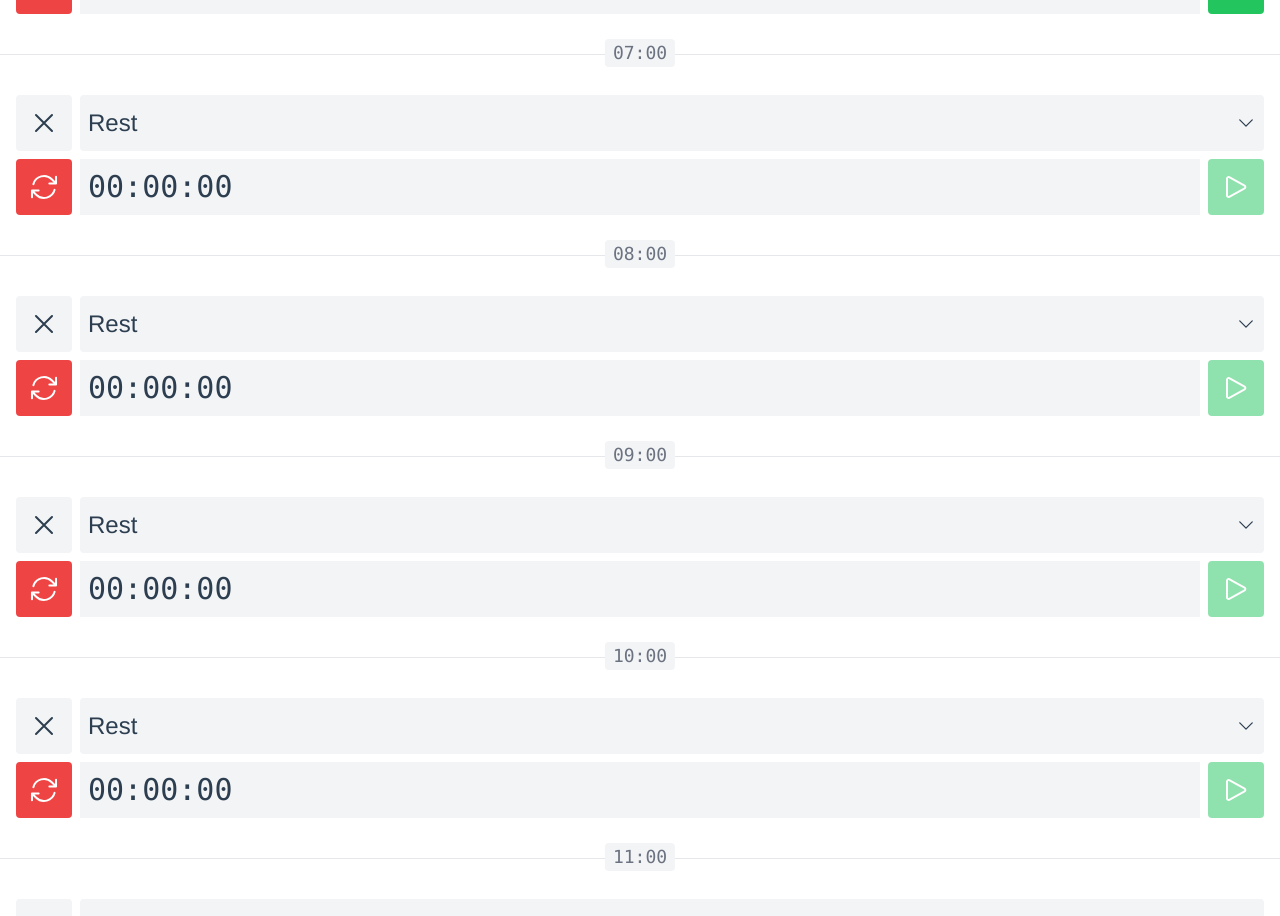
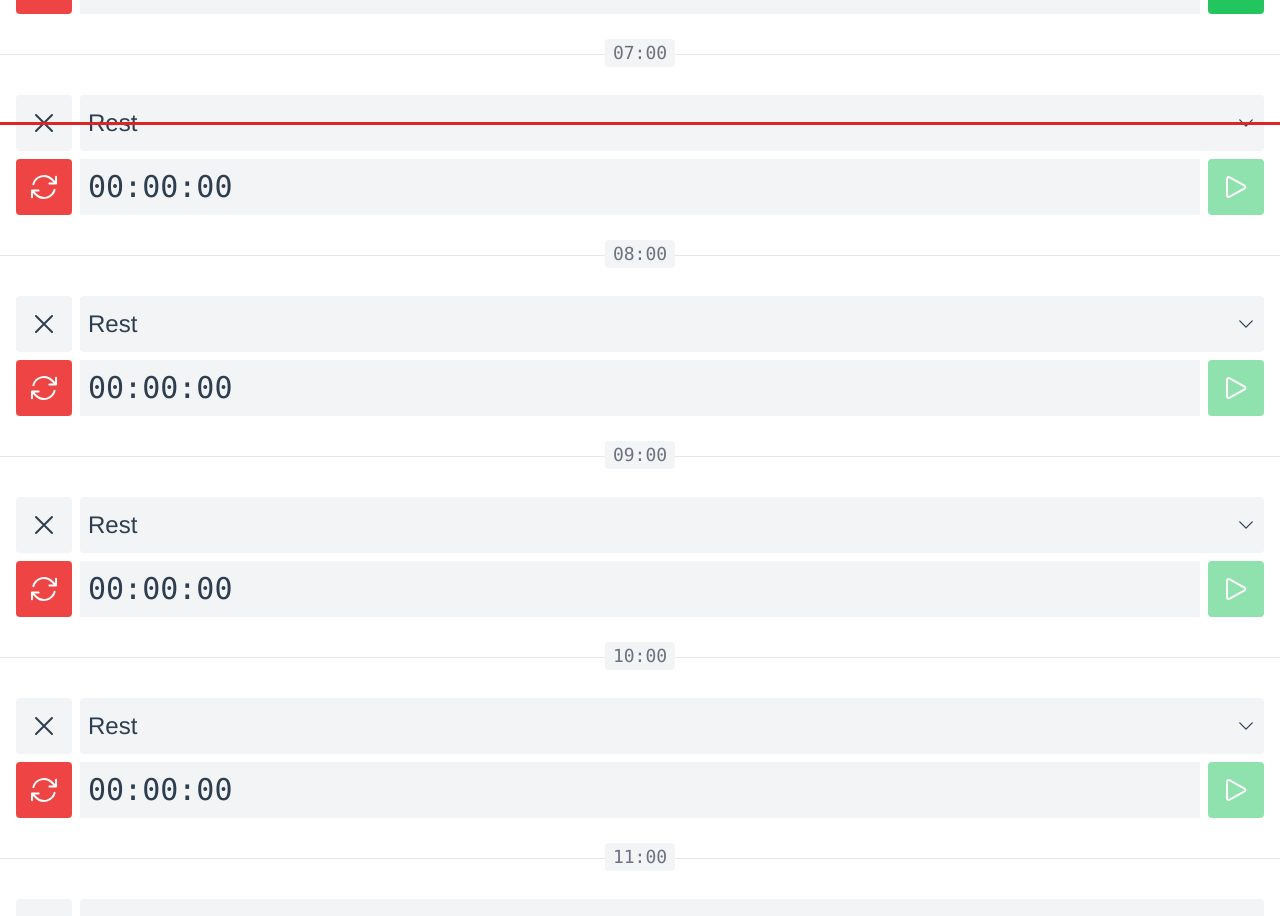
Before and after one commit to NurislamAituarov/on-track, a Vue app: page /#timeline in a window 1280 px wide. Shown: the part 1450-2366 px from the top of the page. Built offline with nearby package versions, Linux system fonts and the light colour scheme; sample sign-in values are in the browser's storage.

Commit message:
add indicator timeline

```diff
--- /dev/null
+++ b/src/components/timeline/TheTimelineIndicator.vue
@@ -0,0 +1,62 @@
+<template>
+  <hr
+    ref="indicatorRef"
+    class="pointer-events-none absolute z-10 w-full border-b-2 border-red-600"
+    :style="{ top: `${calculateTopOffset}px` }"
+  />
+</template>
+
+
+<script setup lang="ts">
+import {
+  MILlISECONDS_IN_SECONDS,
+  MINUTES_IN_HOUR,
+  SECONDS_IN_DAY,
+  SECONDS_IN_MINUTE,
+} from "@/lib/constants";
+import { THourItem } from "@/types";
+import { computed, ref, watchEffect } from "vue";
+
+interface Props {
+  timelineItems: THourItem[];
+}
+defineProps<Props>();
+
+const secondsSinceMidnight = ref(calculateSecondsSinceMidnight());
+const indicatorRef = ref();
+
+setInterval(
+  () => (secondsSinceMidnight.value += 5 * 60),
+  MILlISECONDS_IN_SECONDS
+);
+
+const calculateTopOffset = computed(() => {
+  return (
+    (calculateSecondsSinceMidnightInPercentage.value * getTimelineHeight()) /
+    100
+  );
+});
+
+const calculateSecondsSinceMidnightInPercentage = computed(() => {
+  return (100 * secondsSinceMidnight.value) / SECONDS_IN_DAY;
+});
+
+watchEffect(() => {
+  if (secondsSinceMidnight.value > SECONDS_IN_DAY) {
+    secondsSinceMidnight.value = 0;
+  }
+});
+
+function calculateSecondsSinceMidnight() {
+  const now = new Date();
+
+  return (
+    SECONDS_IN_MINUTE * MINUTES_IN_HOUR * now.getHours() +
+    SECONDS_IN_MINUTE * now.getMinutes() +
+    now.getSeconds()
+  );
+}
+function getTimelineHeight() {
+  return indicatorRef.value?.parentNode.getBoundingClientRect().height;
+}
+</script>
--- a/src/lib/constants.ts
+++ b/src/lib/constants.ts
@@ -6,6 +6,7 @@ export const HOURS_IN_DAY = 24;
 export const SECONDS_IN_MINUTE = 60;
 export const MINUTES_IN_HOUR = 60;
 export const SECONDS_IN_HOUR = 3600;
+export const SECONDS_IN_DAY = 86400;
 export const MILlISECONDS_IN_SECONDS = 1000;
 
 import { INavItems, IPeriodSelectItem } from '@/types';
--- a/src/pages/TheTimeline.vue
+++ b/src/pages/TheTimeline.vue
@@ -1,5 +1,7 @@
 <template>
-  <div class="mt-7">
+  <div class="relative mt-7">
+    <TheTimelineIndicator :timeline-items="timelineItems" />
+
     <ul>
       <TimelineItem
         v-for="timelineItem in timelineItems"
@@ -12,6 +14,7 @@
 </template>
 
 <script lang="ts" setup>
+import TheTimelineIndicator from "@/components/timeline/TheTimelineIndicator.vue";
 import TimelineItem from "@/components/timeline/TimeLineItem.vue";
 import { THourItem } from "@/types";
 
@@ -19,6 +22,5 @@ interface Props {
   timelineItems: THourItem[];
   page: string;
 }
-
 defineProps<Props>();
 </script>
--- a/src/types/index.ts
+++ b/src/types/index.ts
@@ -1,5 +1,3 @@
-import { FunctionalComponent, HTMLAttributes, VNodeProps } from 'vue';
-
 export interface INavItems {
   title: string;
   id: number;
```
